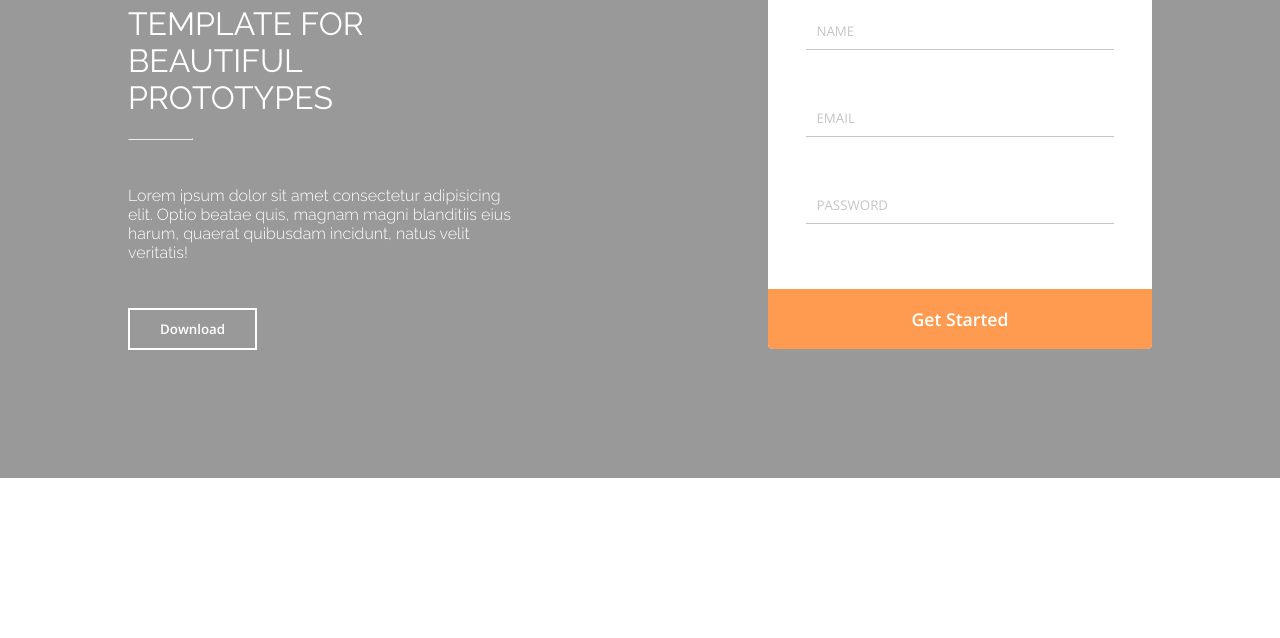
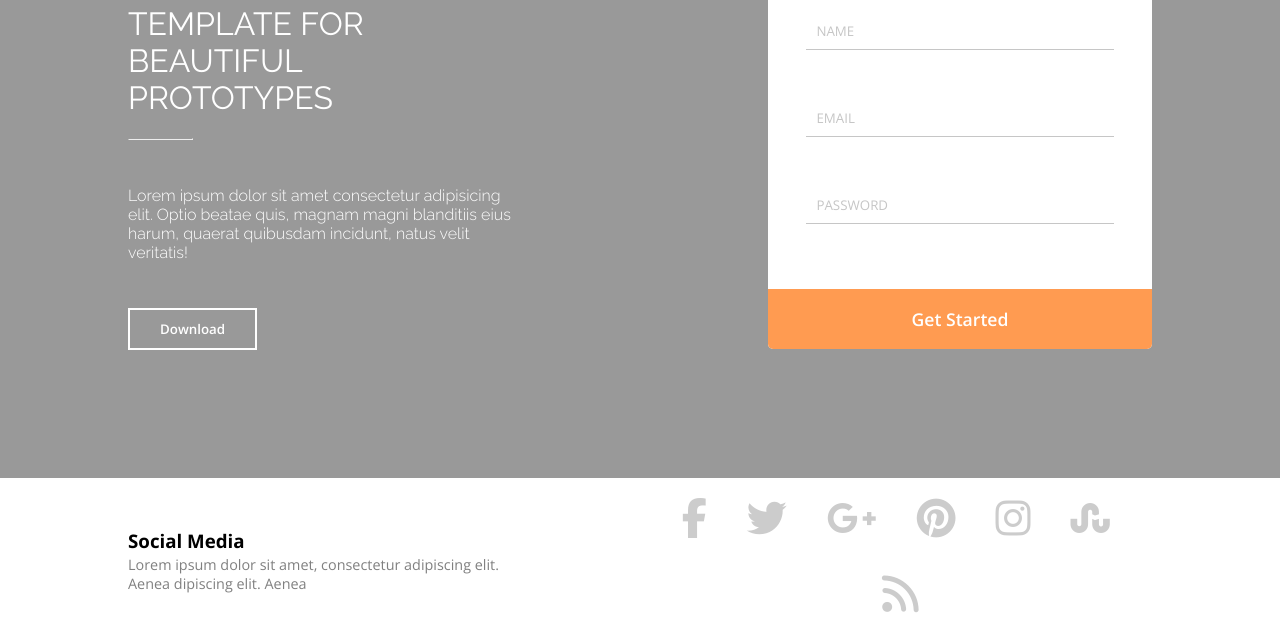
Before and after one commit to Branyer/PSD-TO-HTML-02, a website: page src/pug/index.pug in a window 1280 px wide. Shown: the part 269-907 px from the top of the page. Before the commit the page ends 800 px from the top, so only its background shows below. Drawn offline with nearby package versions, Linux system fonts and the light colour scheme; files that its build step writes are made by us from their sources.

Commit message:
add brandbar

```diff
--- /dev/null
+++ b/src/pug/includes/brandbar.pug
@@ -0,0 +1,12 @@
+section.brand-bar
+    div.container-text
+        h3 Social Media
+        p Lorem ipsum dolor sit amet, consectetur adipiscing elit.  Aenea dipiscing elit.  Aenea
+    div.container-brand_icons
+        a(href="#"): i(class="fab fa-facebook-f")
+        a(href="#"): i(class="fab fa-twitter")
+        a(href="#"): i(class="fab fa-google-plus-g")
+        a(href="#"): i(class="fab fa-pinterest")
+        a(href="#"): i(class="fab fa-instagram")
+        a(href="#"): i(class="fab fa-stumbleupon")
+        a(href="#"): i(class="fas fa-wifi")
--- a/src/pug/index.pug
+++ b/src/pug/index.pug
@@ -5,6 +5,9 @@ html(lang="en")
         meta(name="viewport", content="width=device-width, initial-scale=1.0")
         title Axit PSD
         link(rel="stylesheet", href="css/styles.css", type="text/css")
+        script(src="https://kit.fontawesome.com/465b28b80a.js" , crossorigin="anonymous")
     body
         include ./includes/navbar
         include ./includes/header
+        include ./includes/brandbar
+        include ./includes/features
--- /dev/null
+++ b/src/scss/_brandbar.scss
@@ -0,0 +1,52 @@
+.brand-bar {
+    align-items: center;
+    border-bottom: 2px solod gray;
+    display: flex;
+    flex-wrap: wrap;
+    height: fit-content;
+    justify-content: space-evenly;
+    min-height: 10vh;
+
+    .container-text {
+        font-family: $font-openSans;
+        width: 30%;
+
+        h3 {
+           margin-bottom: 0;
+        }
+
+        p {
+            color: gray;
+            margin-top: 2px;
+            font-size: 0.9rem;
+            font-weight: 400;
+        }
+    }
+
+    .container-brand_icons {
+        display: flex;
+        flex-wrap: wrap;
+        justify-content: center;
+        width: 40%;
+
+        a {
+            color: #cccccc;
+            margin: 20px;
+            transition: all 0.3s ease;
+
+            &:hover {
+                color: darken(#cccccc, 10%);
+                transform: scale(.98);
+            }
+
+            i {
+             color: inherit;
+             font-size: 2.5rem;
+            }
+
+            .fa-wifi{
+                transform: rotate(45deg);
+            }
+        }
+    }
+}
--- a/src/scss/_buttons.scss
+++ b/src/scss/_buttons.scss
@@ -2,11 +2,10 @@
     background-color: transparent;
     border: 2px solid white;
     color: white;
-    cursor: pointer;
     font-family: $font-openSans;
     font-weight: 600;
     padding: 10px 30px;
-    transition: all 0.3s ease;
+    transition: transform 0.3s ease;
     width: fit-content;
 
     &:hover {
--- a/src/scss/_global.scss
+++ b/src/scss/_global.scss
@@ -24,3 +24,9 @@ input
     border: none;
     outline: none;
 }
+
+button,
+input[type="submit"]
+{
+    cursor: pointer;
+}
--- a/src/scss/styles.scss
+++ b/src/scss/styles.scss
@@ -4,3 +4,5 @@
 @import 'global';
 @import 'navbar';
 @import 'header';
+@import 'brandbar';
+@import 'features';
```
Also changed, not shown: public/css/styles.css, public/index.html, src/css/styles.css, src/pug/includes/features.pug (added), src/scss/_features.scss (added).
